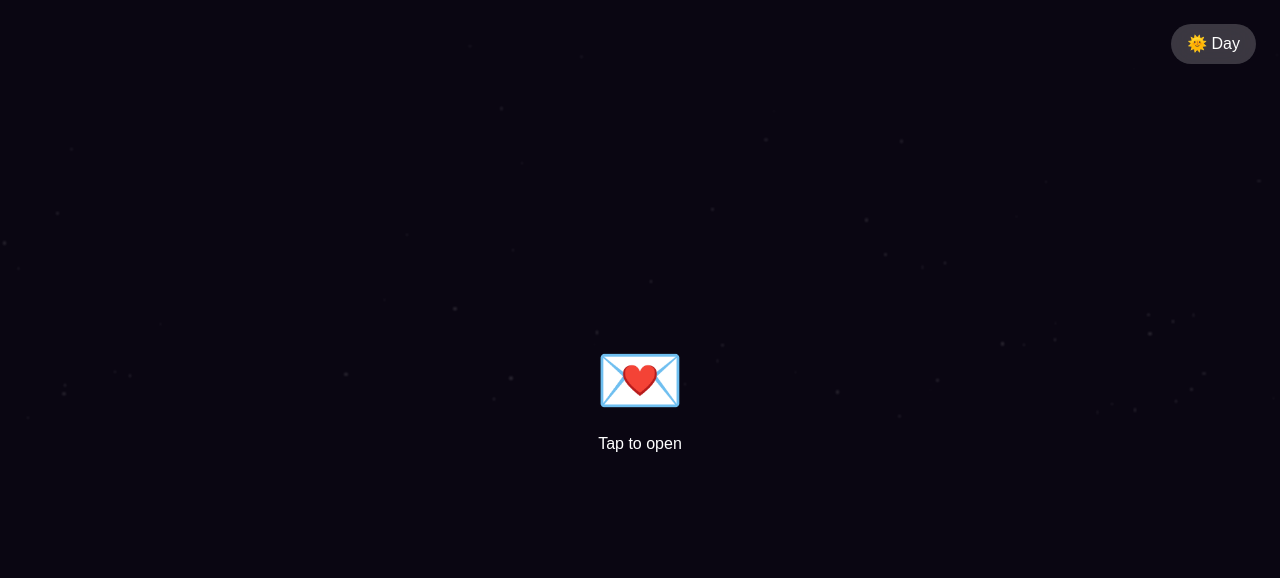
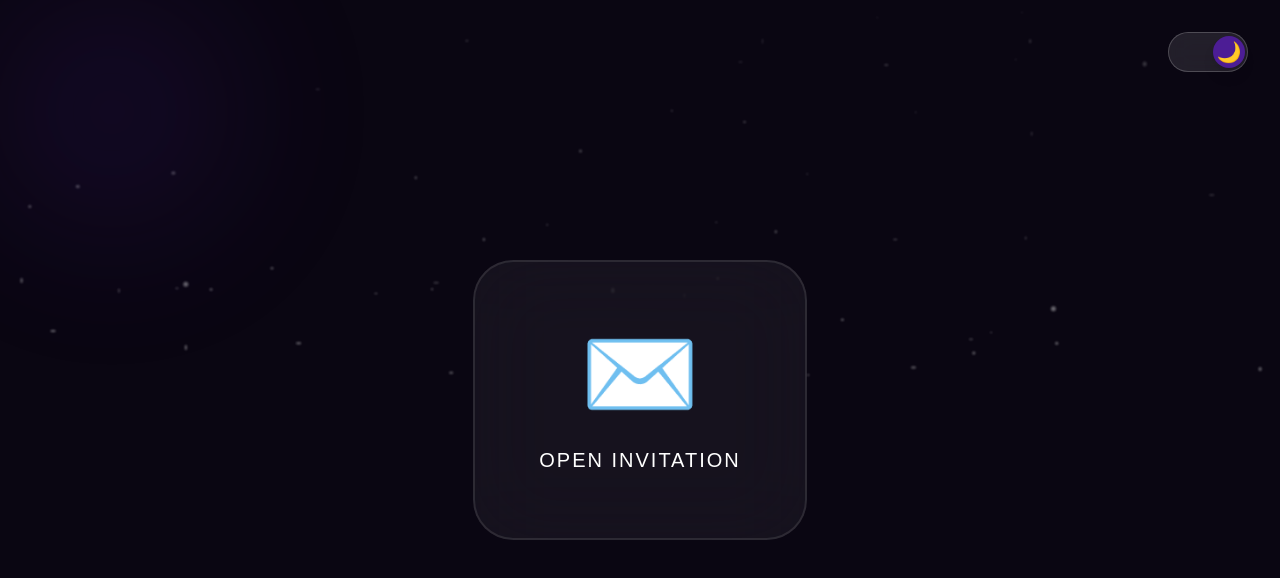
Before and after one commit to zearn-app/zshop, a Next.js app: page /wedding in a window 1280 px wide. Shown: the top 578 px of the page. Built offline with nearby package versions, Linux system fonts and the light colour scheme.

Commit message:
Update page.tsx

```diff
--- a/app/wedding/page.tsx
+++ b/app/wedding/page.tsx
@@ -11,9 +11,8 @@ import {
 } from "framer-motion";
 
 // --- Constants ---
-const petals = Array.from({ length: 30 });
-const stars = Array.from({ length: 60 });
-
+const petals = Array.from({ length: 35 });
+const stars = Array.from({ length: 70 });
 const weddingDate = new Date("2026-05-20T10:00:00");
 
 const quotes = [
@@ -23,61 +22,75 @@ const quotes = [
   "Love brought us here 💖",
 ];
 
-// --- Floating Particles ---
-const FloatingParticle = ({ theme }: { theme: string }) => (
+// --- Components ---
+
+const ThemeToggle = ({ isDark, toggle }: { isDark: boolean; toggle: () => void }) => (
+  <div
+    onClick={toggle}
+    className="fixed top-8 right-8 z-50 cursor-pointer p-1 bg-white/10 backdrop-blur-md rounded-full border border-white/20 w-20 h-10 flex items-center"
+  >
     <motion.div
-    className={`absolute rounded-full blur-[1px] ${
-      theme === "night" ? "bg-white/20" : "bg-yellow-400/30"
-    }`}
+      animate={{ x: isDark ? 40 : 0 }}
+      transition={{ type: "spring", stiffness: 300, damping: 20 }}
+      className="w-8 h-8 rounded-full flex items-center justify-center text-xl shadow-lg"
+      style={{ background: isDark ? "#4c1d95" : "#fbbf24" }}
+    >
+      {isDark ? "🌙" : "☀️"}
+    </motion.div>
+  </div>
+);
+
+const FloatingElement = ({ isDark }: { isDark: boolean }) => {
+  return (
+    <motion.div
+      className="absolute rounded-full blur-[1px]"
       style={{
-      width: Math.random() * 3 + 1,
-      height: Math.random() * 3 + 1,
+        width: Math.random() * 4 + 1,
+        height: Math.random() * 4 + 1,
         left: `${Math.random() * 100}%`,
         top: "100%",
+        backgroundColor: isDark ? "rgba(255,255,255,0.4)" : "rgba(251, 191, 36, 0.5)",
       }}
       animate={{
         y: ["0vh", "-120vh"],
-      opacity: [0, 0.8, 0],
+        x: [0, Math.random() * 100 - 50],
+        opacity: [0, 1, 0],
       }}
       transition={{
-      duration: 10 + Math.random() * 10,
+        duration: 8 + Math.random() * 10,
         repeat: Infinity,
         ease: "linear",
       }}
     />
   );
+};
 
 export default function WeddingInvitation() {
   const [opened, setOpened] = useState(false);
-  const [theme, setTheme] = useState("night");
-  const [guest, setGuest] = useState("Guest");
+  const [isDark, setIsDark] = useState(true);
   const [timeLeft, setTimeLeft] = useState({ d: 0, h: 0, m: 0, s: 0 });
   const [quoteIndex, setQuoteIndex] = useState(0);
 
   const ref = useRef(null);
   const { scrollYProgress } = useScroll({ target: ref });
 
-  // Scroll Animations
   const scale = useTransform(scrollYProgress, [0, 0.2], [1, 0.9]);
   const opacity = useTransform(scrollYProgress, [0, 0.2], [1, 0.7]);
 
-  // Mouse Parallax
   const x = useMotionValue(0);
   const y = useMotionValue(0);
-  const sx = useSpring(x);
-  const sy = useSpring(y);
+  const sx = useSpring(x, { stiffness: 100, damping: 20 });
+  const sy = useSpring(y, { stiffness: 100, damping: 20 });
 
-  const rotateX = useTransform(sy, [-0.5, 0.5], ["12deg", "-12deg"]);
-  const rotateY = useTransform(sx, [-0.5, 0.5], ["-12deg", "12deg"]);
+  const rotateX = useTransform(sy, [-0.5, 0.5], ["10deg", "-10deg"]);
+  const rotateY = useTransform(sx, [-0.5, 0.5], ["-10deg", "10deg"]);
 
-  // 🎯 GET GUEST NAME FROM URL
-  useEffect(() => {
-    const params = new URLSearchParams(window.location.search);
-    const name = params.get("guest");
-    if (name) setGuest(name);
-  }, []);
+  const handleMouseMove = (e: React.MouseEvent) => {
+    const rect = e.currentTarget.getBoundingClientRect();
+    x.set((e.clientX - rect.left) / rect.width - 0.5);
+    y.set((e.clientY - rect.top) / rect.height - 0.5);
+  };
 
-  // ⏳ Countdown
   useEffect(() => {
     const t = setInterval(() => {
       const d = weddingDate.getTime() - Date.now();
@@ -92,132 +105,178 @@ export default function WeddingInvitation() {
     return () => clearInterval(t);
   }, []);
 
-  // Quotes Loop
   useEffect(() => {
-    const q = setInterval(
-      () => setQuoteIndex((p) => (p + 1) % quotes.length),
-      3500
-    );
+    const q = setInterval(() => setQuoteIndex((p) => (p + 1) % quotes.length), 4000);
     return () => clearInterval(q);
   }, []);
 
   return (
-    <div
+    <motion.div
       ref={ref}
-      className={`transition-all duration-700 ${
-        theme === "night"
-          ? "bg-[#0a0612] text-white"
-          : "bg-gradient-to-br from-yellow-100 via-pink-100 to-white text-black"
-      } ${opened ? "h-[300vh]" : "h-screen overflow-hidden"}`}
+      animate={{
+        backgroundColor: isDark ? "#0a0612" : "#fff7ed",
+        color: isDark ? "#ffffff" : "#431407"
+      }}
+      className={`transition-colors duration-1000 ${opened ? "h-[300vh]" : "h-screen overflow-hidden"}`}
     >
-      {/* 🌗 THEME TOGGLE */}
-      <button
-        onClick={() => setTheme(theme === "night" ? "day" : "night")}
-        className="fixed top-6 right-6 z-50 px-4 py-2 rounded-full bg-white/20 backdrop-blur-lg"
-      >
-        {theme === "night" ? "🌞 Day" : "🌙 Night"}
-      </button>
+      <ThemeToggle isDark={isDark} toggle={() => setIsDark(!isDark)} />
 
-      {/* 🌌 Background */}
-      <div className="fixed inset-0">
+      {/* 🌌 Dynamic Background Elements */}
+      <div className="fixed inset-0 pointer-events-none">
         {stars.map((_, i) => (
-          <FloatingParticle key={i} theme={theme} />
+          <FloatingElement key={i} isDark={isDark} />
         ))}
+        {/* Animated Sun/Moon Glow */}
+        <motion.div
+          animate={{
+            scale: isDark ? 1 : 1.5,
+            opacity: isDark ? 0.2 : 0.4,
+            background: isDark ? "radial-gradient(circle, #4c1d95 0%, transparent 70%)" : "radial-gradient(circle, #fbbf24 0%, transparent 70%)"
+          }}
+          className="absolute -top-20 -left-20 w-96 h-96 blur-3xl"
+        />
       </div>
 
-      {/* 🌸 Petals */}
+      {/* 🌸 Interactive Petals */}
       <AnimatePresence>
-        {opened &&
-          petals.map((_, i) => (
+        {opened && petals.map((_, i) => (
           <motion.div
             key={i}
-              className="fixed text-xl"
-              initial={{ y: -50 }}
+            className="fixed text-2xl z-10"
+            initial={{ y: -100, opacity: 0 }}
             animate={{
               y: "110vh",
-                x: (Math.random() - 0.5) * 800,
+              x: `${(Math.random() - 0.5) * 100}vw`,
+              rotate: 360,
+              opacity: 1
             }}
-              transition={{
-                duration: 6 + Math.random() * 4,
-                repeat: Infinity,
-              }}
+            transition={{ duration: 7 + Math.random() * 5, repeat: Infinity, ease: "linear" }}
           >
-              🌸
+            {isDark ? "✨" : "🌸"}
           </motion.div>
         ))}
       </AnimatePresence>
 
-      {/* HERO */}
-      <section className="h-screen flex items-center justify-center">
+      {/* HERO SECTION */}
+      <section className="h-screen flex items-center justify-center relative px-4">
         <AnimatePresence mode="wait">
           {!opened ? (
             <motion.div
               key="envelope"
               initial={{ scale: 0.8, opacity: 0 }}
               animate={{ scale: 1, opacity: 1 }}
-              exit={{ y: -400, opacity: 0 }}
+              exit={{ y: -800, opacity: 0, rotate: 10 }}
               onClick={() => setOpened(true)}
-              className="cursor-pointer text-center"
+              className="cursor-pointer group"
             >
-              <div className="text-7xl mb-4">💌</div>
-              <p>Tap to open</p>
+              <motion.div
+                whileHover={{ y: -10 }}
+                className={`p-16 rounded-[40px] backdrop-blur-2xl border-2 transition-colors duration-700
+                  ${isDark ? "bg-white/5 border-white/10" : "bg-orange-100/50 border-orange-200"}`}
+              >
+                <motion.div
+                  animate={{ y: [0, -10, 0] }}
+                  transition={{ repeat: Infinity, duration: 2 }}
+                  className="text-8xl mb-6 text-center"
+                >
+                  {isDark ? "✉️" : "💌"}
+                </motion.div>
+                <p className="text-xl font-light tracking-widest uppercase">Open Invitation</p>
+              </motion.div>
             </motion.div>
           ) : (
             <motion.div
               style={{ rotateX, rotateY, scale, opacity }}
-              className="bg-white text-black p-10 rounded-3xl text-center max-w-md"
+              onMouseMove={handleMouseMove}
+              onMouseLeave={() => { x.set(0); y.set(0); }}
+              className={`p-12 rounded-[50px] text-center max-w-lg shadow-2xl transition-colors duration-1000
+                ${isDark ? "bg-white text-black" : "bg-stone-900 text-stone-100"}`}
             >
-              {/* 💖 PERSONALIZED TEXT */}
-              <p className="text-sm mb-2 text-gray-500">
-                Dear <span className="font-bold text-pink-500">{guest}</span>,
-              </p>
+              <motion.span className="block text-pink-500 text-sm tracking-[0.3em] uppercase mb-4 font-bold">
+                Save The Date
+              </motion.span>
 
-              <h1 className="text-4xl font-bold mb-4 animate-pulse">
-                Dhilip ❤️ Partner
+              <h1 className="text-5xl font-serif mb-6">
+                Dhilip <span className="text-pink-500">&</span> Partner
               </h1>
 
-              <motion.p key={quoteIndex} className="italic mb-4">
+              <AnimatePresence mode="wait">
+                <motion.p
+                  key={quoteIndex}
+                  initial={{ y: 10, opacity: 0 }}
+                  animate={{ y: 0, opacity: 1 }}
+                  exit={{ y: -10, opacity: 0 }}
+                  className="text-xl italic font-serif mb-8 h-8"
+                >
                   {quotes[quoteIndex]}
                 </motion.p>
+              </AnimatePresence>
 
-              <p className="mb-4">20 MAY 2026</p>
+              <div className="flex justify-center gap-4 mb-8">
+                {Object.entries(timeLeft).map(([unit, value]) => (
+                  <div key={unit} className="flex flex-col items-center">
+                    <span className="text-2xl font-bold">{value}</span>
+                    <span className="text-[10px] uppercase opacity-60">{unit}</span>
+                  </div>
+                ))}
+              </div>
 
-              <div className="bg-black text-white p-2 rounded-full">
-                {timeLeft.d}d {timeLeft.h}h {timeLeft.m}m {timeLeft.s}s
+              <div className="text-sm border-t border-current/10 pt-6 opacity-80">
+                WEDNESDAY • MAY 20 • 2026
               </div>
             </motion.div>
           )}
         </AnimatePresence>
       </section>
 
-      {/* DETAILS */}
+      {/* DETAILS SECTION */}
       {opened && (
-        <section className="h-screen flex flex-col justify-center items-center gap-8">
-          <motion.div className="bg-white/10 p-10 rounded-3xl backdrop-blur-lg">
-            <h2 className="text-2xl mb-4 text-pink-400">
-              The Ceremony
-            </h2>
-            <p>Muhurtham: 9:00 AM</p>
-            <p>Reception: 6:30 PM</p>
+        <section className="min-h-screen flex flex-col justify-center items-center gap-12 px-6">
+          <motion.div
+            initial={{ opacity: 0, y: 50 }}
+            whileInView={{ opacity: 1, y: 0 }}
+            viewport={{ once: true }}
+            className={`p-12 rounded-[40px] backdrop-blur-xl border w-full max-w-2xl
+              ${isDark ? "bg-white/5 border-white/10" : "bg-black/5 border-black/10"}`}
+          >
+            <div className="grid md:grid-cols-2 gap-12">
+              <div className="space-y-4">
+                <h2 className="text-3xl font-serif text-pink-400">The Vows</h2>
+                <p className="text-lg opacity-80">Muhurtham</p>
+                <p className="text-2xl font-bold">9:00 AM - 10:30 AM</p>
+              </div>
+              <div className="space-y-4">
+                <h2 className="text-3xl font-serif text-pink-400">The Party</h2>
+                <p className="text-lg opacity-80">Grand Reception</p>
+                <p className="text-2xl font-bold">Starts at 6:30 PM</p>
+              </div>
+            </div>
           </motion.div>
 
-          <button
+          <motion.button
+            whileHover={{ scale: 1.05 }}
+            whileTap={{ scale: 0.95 }}
             onClick={() => window.open("https://maps.google.com")}
-            className="bg-white text-black px-6 py-3 rounded-full hover:bg-pink-500 hover:text-white"
+            className={`px-12 py-4 rounded-full font-bold text-lg shadow-xl transition-all
+              ${isDark ? "bg-white text-black hover:bg-pink-100" : "bg-stone-900 text-white hover:bg-stone-800"}`}
           >
-            Open Map 🗺️
-          </button>
+            Get Directions 📍
+          </motion.button>
         </section>
       )}
 
       {/* FOOTER */}
       {opened && (
         <section className="h-screen flex items-center justify-center">
-          <h2 className="text-5xl italic opacity-40">
-            See you there...
-          </h2>
+          <motion.h2
+            initial={{ opacity: 0 }}
+            whileInView={{ opacity: 0.15 }}
+            className="text-7xl md:text-9xl font-serif italic text-center px-4"
+          >
+            Waiting for you...
+          </motion.h2>
         </section>
       )}
-    </div>
+    </motion.div>
   );
 }
```
Lines whose indentation alone changed are shown as unchanged.
